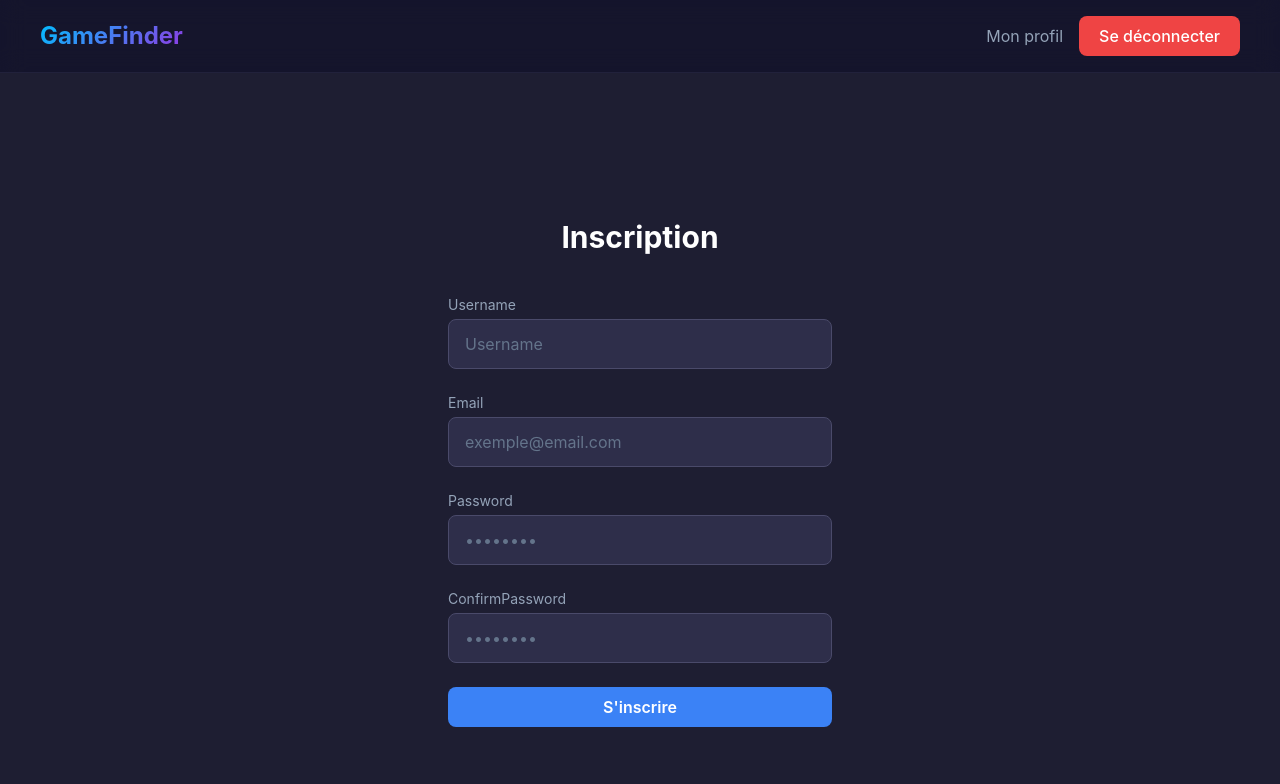
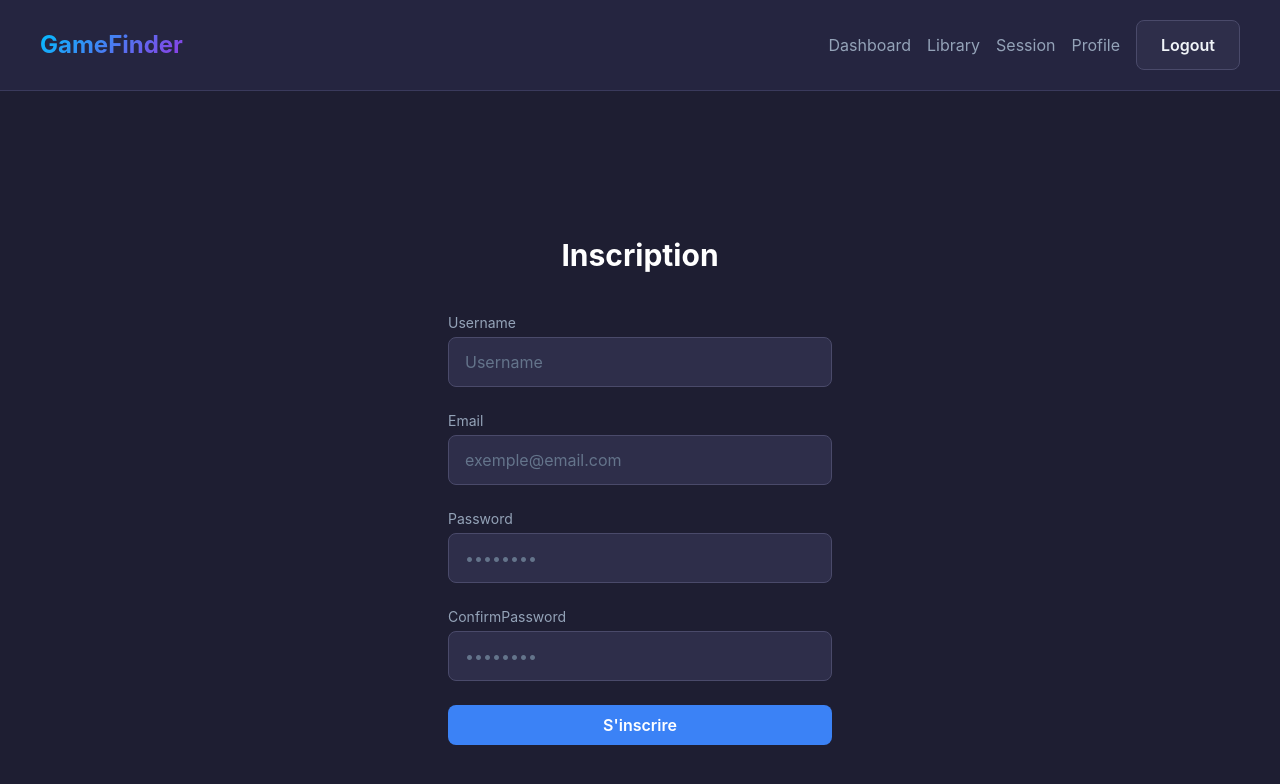
Before and after one commit to gaesteve42/ft-transcendence, a React (Vite) app in the folder frontend/: page /register in a window 1280 px wide. Shown: the top 784 px of the page. Built offline with nearby package versions, Linux system fonts and the light colour scheme; sample sign-in values are in the browser's storage.

Commit message:
Standardization of all pages + navbar cleaner

```diff
--- a/frontend/src/components/layout/Header.tsx
+++ b/frontend/src/components/layout/Header.tsx
@@ -1,49 +1,47 @@
 import { Link } from 'react-router'
 import { useAuth } from '../../context/AuthContext'
+import Button from '../ui/Button'
 
 // la barre de navigation dans la partie supérieure du site
 function Header() {
 	const { isLoggedIn, logout } = useAuth()
 	return (
-		<header className="bg-dark-950/80 backdrop-blur-md border-b border-dark-700/50 sticky top-0 z-50">
-			<div className="w-full px-10 py-4 flex items-center justify-between">
-				<Link to="/" className="text-2xl font-bold text-gradient-main hover:opacity-80 transition-opacity">
+		<header className="bg-dark-800 border-b border-dark-600">
+			<nav className="px-10 py-5 flex items-center justify-between">
+				<Link to="/" className="text-2xl font-bold text-gradient-main">
 					GameFinder
 				</Link>
-				<nav className="flex items-center gap-4">
+				<div className="flex items-center gap-4">
 					{isLoggedIn ? (
 						<>
-							<Link
-								to="/profile"
-								className="text-text-secondary hover:text-text-primary transition-colors"
-							>
-								Mon profil
+							<Link to="/dashboard" className="text-text-secondary hover:text-text-primary transition-colors">
+								Dashboard
 							</Link>
-							<button
-								onClick={logout}
-								className="bg-red-500 hover:bg-red-600 text-white px-5 py-2 rounded-lg font-medium transition-all hover:shadow-[0_0_20px_rgba(239,68,68,0.4)]"
-							>
-								Se déconnecter
-							</button>
+							<Link to="/library" className="text-text-secondary hover:text-text-primary transition-colors">
+								Library
+							</Link>
+							<Link to="/session" className="text-text-secondary hover:text-text-primary transition-colors">
+								Session
+							</Link>
+							<Link to="/profile" className="text-text-secondary hover:text-text-primary transition-colors">
+								Profile
+							</Link>
+							<Button variant="secondary" onClick={logout}>
+								Logout
+							</Button>
 						</>
 					) : (
 						<>
-							<Link
-								to="/register"
-								className="text-text-secondary hover:text-text-primary transition-colors"
-								>
-									Créer un compte
-								</Link>
-								<Link
-									to="/login"
-									className="bg-blue-500 hover:bg-blue-600 text-white px-5 py-2 rounded-lg font-medium transition-all hover:shadow-[0_0_20px_rgba(59,130,246,0.4)]"
-								>
-									Se connecter
-								</Link>
+							<Button variant="primary" to="/register">
+								Create an account
+							</Button>
+							<Button variant="blue" to="/login">
+								Login
+							</Button>
 						</>
 					)}
-				</nav>
-			</div>
+				</div>
+			</nav>
 		</header>
 	)
 }
--- a/frontend/src/components/ui/Input.tsx
+++ b/frontend/src/components/ui/Input.tsx
@@ -18,7 +18,7 @@ function Input({ type = 'text', placeholder, value, onChange, label }: InputProp
 				value={value}
 				onChange={onChange}
 				className="w-full bg-dark-700 border border-dark-500 rounded-lg px-4 py-3 text-text-primary
-				placeholder-text-muted focus:outline-none focus:border-accent-500 transition-colors"
+				placeholder-text-muted focus:outline-none focus:border-violet-500 transition-colors"
 			/>
 		</div>
 	)
--- a/frontend/src/pages/Dashboard.tsx
+++ b/frontend/src/pages/Dashboard.tsx
@@ -4,7 +4,7 @@ function Dashboard()
 {
 	const navigate = useNavigate();
 	return(
-	<div className="min-h-screen bg-gray-800 text-white flex flex-col items-center justify-center">
+	<div className="min-h-screen bg-dark-900 text-white flex flex-col items-center justify-center">
 		<div className="text-center">
 			<h1 className="text-4xl font-bold mb-4">GameFinder</h1>
 			<p className="text-gray-400 mb-8">Vous êtes login</p>
--- a/frontend/src/pages/Library.tsx
+++ b/frontend/src/pages/Library.tsx
@@ -1,7 +1,7 @@
 function Library()
 {
 	return(
-	<div className="min-h-screen bg-gray-800 text-white flex items-center justify-center">
+	<div className="min-h-screen bg-dark-900 text-white flex items-center justify-center">
 		<div className="text-center">
 			<h1 className="text-4xl font-bold mb-4">GameFinder</h1>
 			<p className="text-gray-400 mb-8">Ce sera la page Library</p>
--- a/frontend/src/pages/Profile.tsx
+++ b/frontend/src/pages/Profile.tsx
@@ -1,7 +1,7 @@
 function Profile()
 {
 	return(
-	<div className="min-h-screen bg-gray-800 text-white flex items-center justify-center">
+	<div className="min-h-screen bg-dark-900 text-white flex items-center justify-center">
 		<div className="text-center">
 			<h1 className="text-4xl font-bold mb-4">GameFinder</h1>
 			<p className="text-gray-400 mb-8">Ce sera la page Profil</p>
--- a/frontend/src/pages/Session.tsx
+++ b/frontend/src/pages/Session.tsx
@@ -1,7 +1,7 @@
 function Session()
 {
 	return(
-	<div className="min-h-screen bg-gray-800 text-white flex items-center justify-center">
+	<div className="min-h-screen bg-dark-900 text-white flex items-center justify-center">
 		<div className="text-center">
 			<h1 className="text-3xl font-bold mb-4">GameFinder</h1>
 			<p className="text-gray-400 mb-8">Ce sera la page de session</p>
```
